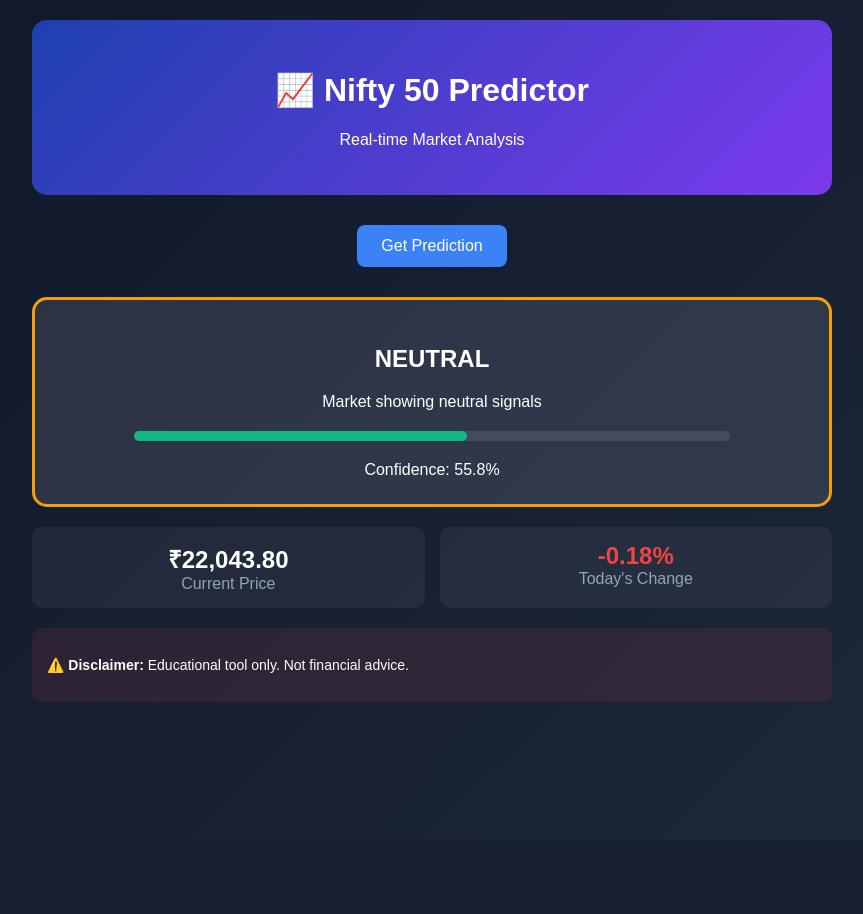
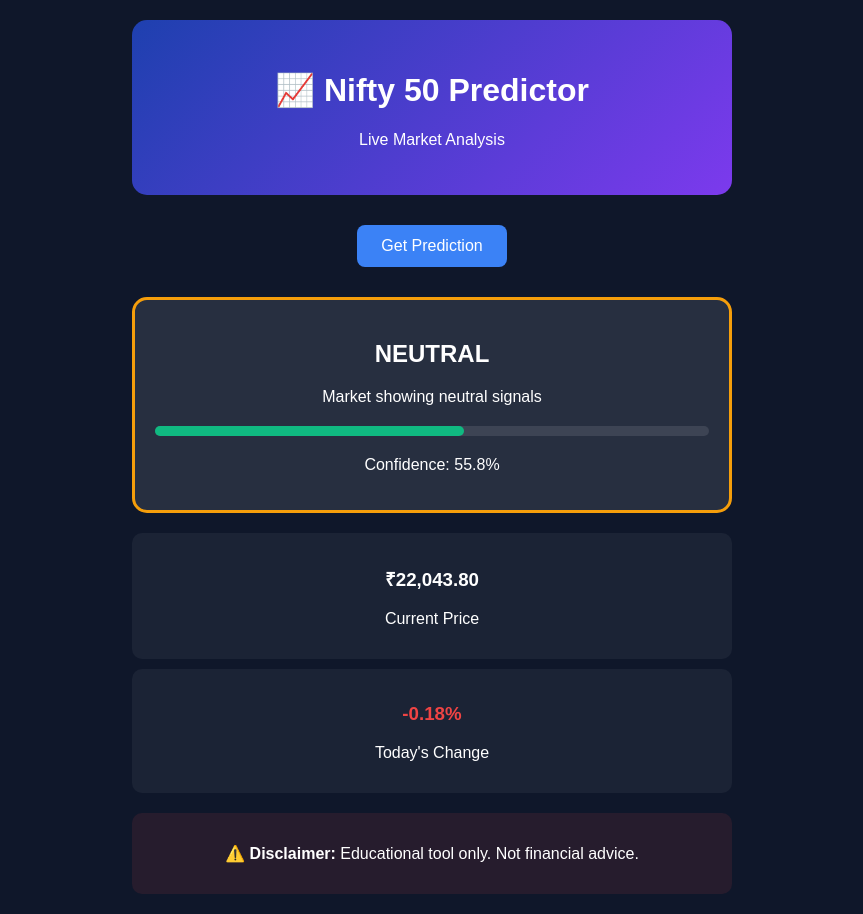
Before and after one commit to xmanjeet-eng/app5-26, a Flask app: template src/templates/index.html in a window 1280 px wide. Shown: the whole page, without its empty margins (208-1071 px from the left). Before the commit the page ends 702 px from the top, so only its background shows below. Run offline with Flask 3, Linux system fonts and the light colour scheme; the template is opened without the code that fills it, so the values that code supplies are empty.

Commit message:
Update index.html

```diff
--- a/src/templates/index.html
+++ b/src/templates/index.html
@@ -7,24 +7,25 @@
             font-family: Arial, sans-serif;
             margin: 0;
             padding: 20px;
-            background: linear-gradient(135deg, #0f172a 0%, #1e293b 100%);
+            background: #0f172a;
             color: white;
-            min-height: 100vh;
         }
-        .container { max-width: 800px; margin: 0 auto; }
+        .container {
+            max-width: 600px;
+            margin: 0 auto;
+            text-align: center;
+        }
         .header {
-            text-align: center;
+            background: linear-gradient(135deg, #1e40af, #7c3aed);
             padding: 30px;
-            background: linear-gradient(135deg, #1e40af, #7c3aed);
             border-radius: 15px;
             margin-bottom: 20px;
         }
         .card {
-            background: rgba(255, 255, 255, 0.1);
-            padding: 25px;
+            background: rgba(255,255,255,0.1);
+            padding: 20px;
             border-radius: 15px;
             margin: 20px 0;
-            text-align: center;
         }
         .bullish { border: 3px solid #10b981; }
         .bearish { border: 3px solid #ef4444; }
@@ -40,24 +41,11 @@
             margin: 10px;
         }
         .btn:hover { background: #2563eb; }
-        .stats {
-            display: grid;
-            grid-template-columns: repeat(2, 1fr);
-            gap: 15px;
-            margin: 20px 0;
-        }
         .stat {
-            background: rgba(255, 255, 255, 0.05);
+            background: rgba(255,255,255,0.05);
             padding: 15px;
             border-radius: 10px;
-            text-align: center;
-        }
-        .disclaimer {
-            background: rgba(239, 68, 68, 0.1);
-            padding: 15px;
-            border-radius: 10px;
-            margin: 20px 0;
-            font-size: 14px;
+            margin: 10px 0;
         }
     </style>
 </head>
@@ -65,35 +53,31 @@
     <div class="container">
         <div class="header">
             <h1>📈 Nifty 50 Predictor</h1>
-            <p>Real-time Market Analysis</p>
+            <p>Live Market Analysis</p>
         </div>
 
-        <div style="text-align: center;">
-            <button class="btn" onclick="getPrediction()">Get Prediction</button>
+        <button class="btn" onclick="getPrediction()">Get Prediction</button>
+
+        <div class="card neutral" id="predictionCard">
+            <h2 id="predictionText">Ready</h2>
+            <p id="analysisText">Click button to analyze</p>
+            <div style="background: rgba(255,255,255,0.1); height: 10px; border-radius: 5px; margin: 20px 0;">
+                <div id="confidenceBar" style="height: 100%; width: 0%; background: #10b981; border-radius: 5px; transition: width 0.5s;"></div>
+            </div>
+            <p>Confidence: <span id="confidenceText">0%</span></p>
         </div>
 
-        <div class="card neutral" id="predictionCard">
-            <h2 id="predictionText">Ready for Analysis</h2>
-            <div id="analysisText">Click button to start</div>
-            <div style="margin: 20px auto; width: 80%; background: rgba(255,255,255,0.1); height: 10px; border-radius: 5px;">
-                <div id="confidenceBar" style="height: 100%; width: 0%; background: #10b981; border-radius: 5px; transition: width 0.5s;"></div>
-            </div>
-            <div>Confidence: <span id="confidenceText">0%</span></div>
+        <div class="stat">
+            <h3 id="currentPrice">--</h3>
+            <p>Current Price</p>
+        </div>
+        <div class="stat">
+            <h3 id="todayChange">--</h3>
+            <p>Today's Change</p>
         </div>
 
-        <div class="stats">
-            <div class="stat">
-                <div style="font-size: 24px; font-weight: bold;" id="currentPrice">--</div>
-                <div style="color: #94a3b8;">Current Price</div>
-            </div>
-            <div class="stat">
-                <div style="font-size: 24px; font-weight: bold;" id="todayChange">--</div>
-                <div style="color: #94a3b8;">Today's Change</div>
-            </div>
-        </div>
-
-        <div class="disclaimer">
-            <p>⚠️ <strong>Disclaimer:</strong> Educational tool only. Not financial advice.</p>
+        <div style="background: rgba(239,68,68,0.1); padding: 15px; border-radius: 10px; margin-top: 20px;">
+            <p><strong>⚠️ Disclaimer:</strong> Educational tool only. Not financial advice.</p>
         </div>
     </div>
 
@@ -116,15 +100,16 @@
 
                 document.getElementById('currentPrice').textContent = data.current_price;
                 document.getElementById('todayChange').textContent = data.today_change;
-                document.getElementById('todayChange').style.color = data.today_change.includes('+') ? '#10b981' : '#ef4444';
+                document.getElementById('todayChange').style.color =
+                    data.today_change.includes('+') ? '#10b981' : '#ef4444';
 
             } catch (error) {
                 document.getElementById('predictionText').textContent = 'ERROR';
-                document.getElementById('analysisText').textContent = 'Failed to fetch data. Please try again.';
+                document.getElementById('analysisText').textContent = 'Failed to fetch data';
             }
         }
 
-        // Initial load
+        // Load on start
         getPrediction();
     </script>
 </body>
```
